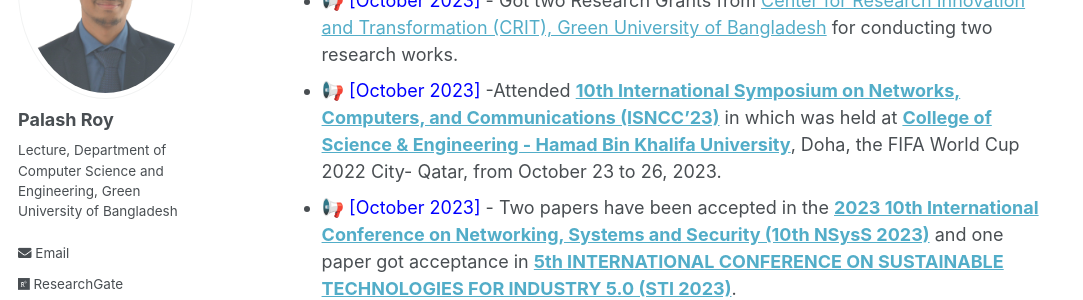
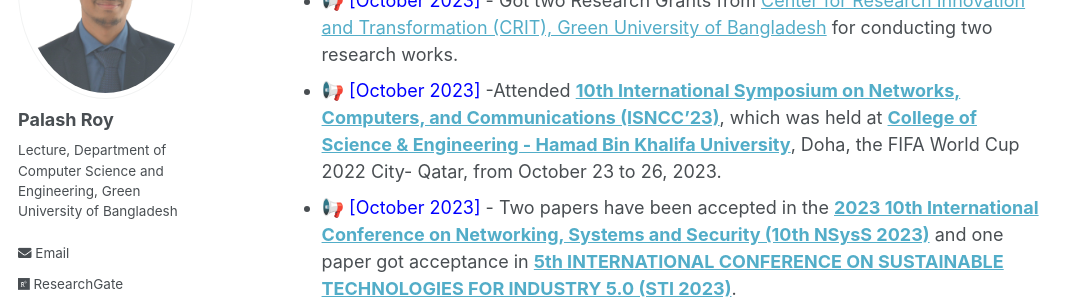
Before and after one commit to PalashRoy975/PalashRoy975.github.io, a Jekyll site: the page built from _pages/about.md, in a window 1280 px wide and 900 px high, scrolled down 501 px. Shown: the part 153-453 px from the top of the window, without its empty margins (0-1083 px from the left). Built offline with Jekyll 4.4.1, drawn with Linux system fonts in a browser that asks for light colours.

Commit message:
Update about.md

```diff
--- a/_pages/about.md
+++ b/_pages/about.md
@@ -24,7 +24,7 @@ I am Palash Roy. I have completed my Bachelor of Science (B.Sc.) and Masters of
 ## Recent News
 * 📢 <span style="color:Blue"> [November 2023] </span> - Got ***"Research Excellence Award"*** under the GUB Faculty Research Publication Award 2023 from [Center for Research Innovation and Transformation (CRIT), Green University of Bangladesh](http://crit.green.edu.bd/)
 * 📢 <span style="color:Blue"> [October 2023] </span> - Got two Research Grants from [Center for Research Innovation and Transformation (CRIT), Green University of Bangladesh](http://crit.green.edu.bd/) for conducting two research works.
-* 📢 <span style="color:Blue"> [October 2023] </span> -Attended [**10th International Symposium on Networks, Computers, and Communications (ISNCC'23)**](https://www.isncc-conf.org/) in which was held at [**College of Science & Engineering - Hamad Bin Khalifa University**](https://www.hbku.edu.qa/en), Doha, the FIFA World Cup 2022 City- Qatar, from October 23 to 26, 2023.
+* 📢 <span style="color:Blue"> [October 2023] </span> -Attended [**10th International Symposium on Networks, Computers, and Communications (ISNCC'23)**](https://www.isncc-conf.org/), which was held at [**College of Science & Engineering - Hamad Bin Khalifa University**](https://www.hbku.edu.qa/en), Doha, the FIFA World Cup 2022 City- Qatar, from October 23 to 26, 2023.
 * 📢 <span style="color:Blue"> [October 2023] </span> - Two papers have been accepted in the [**2023 10th International Conference on Networking, Systems and Security (10th NSysS 2023)**](https://cse.buet.ac.bd/nsyss2023/) and one paper got acceptance in  [**5th INTERNATIONAL CONFERENCE ON
 SUSTAINABLE TECHNOLOGIES FOR INDUSTRY 5.0 (STI 2023)**](https://sti.green.edu.bd/).
 * 📢 <span style="color:Blue"> [August 2023] </span> - Two papers have been accepted in the [**10th International Symposium on Networks, Computers, and Communications (ISNCC'23)**](https://www.isncc-conf.org/).
```
